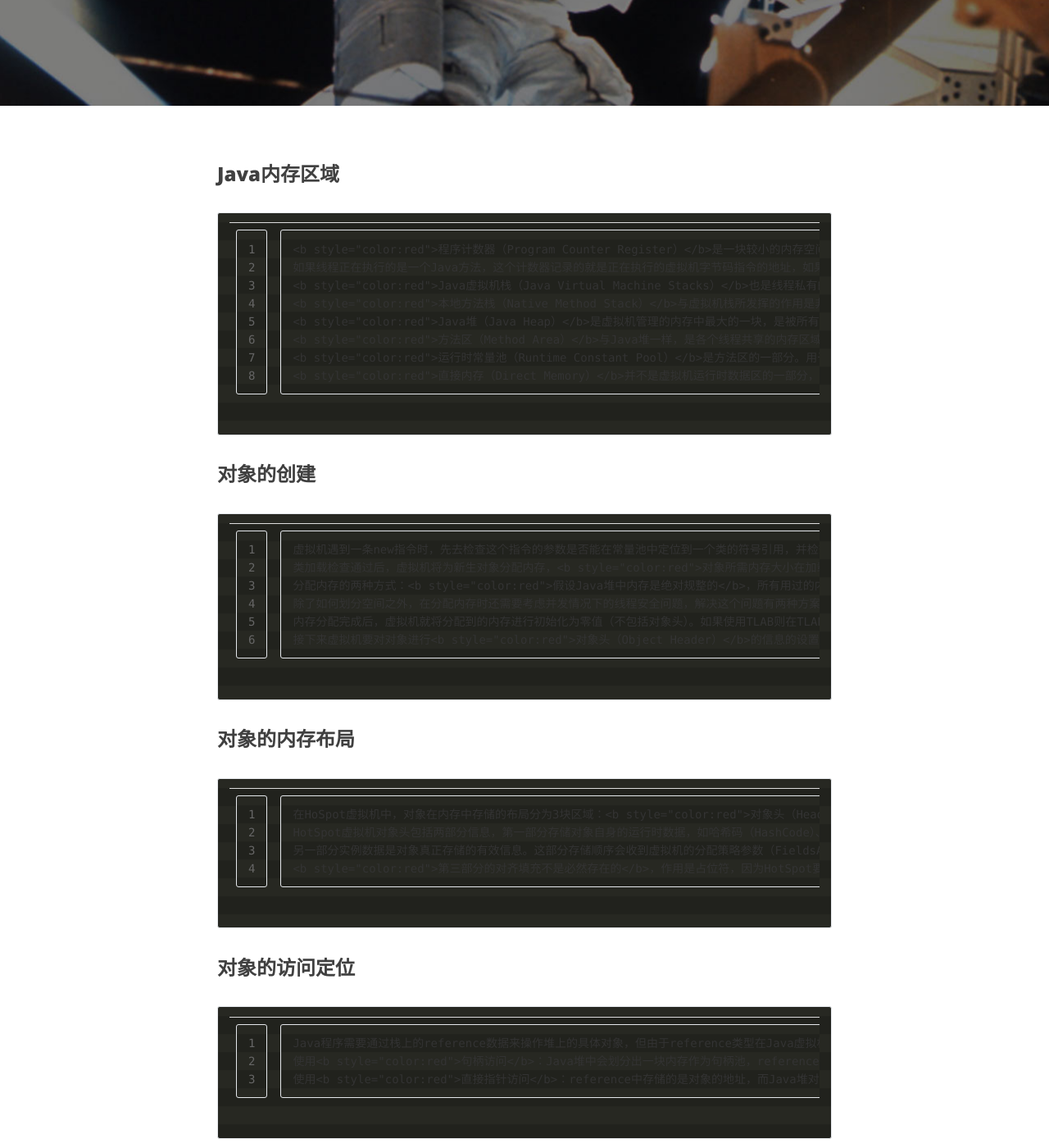
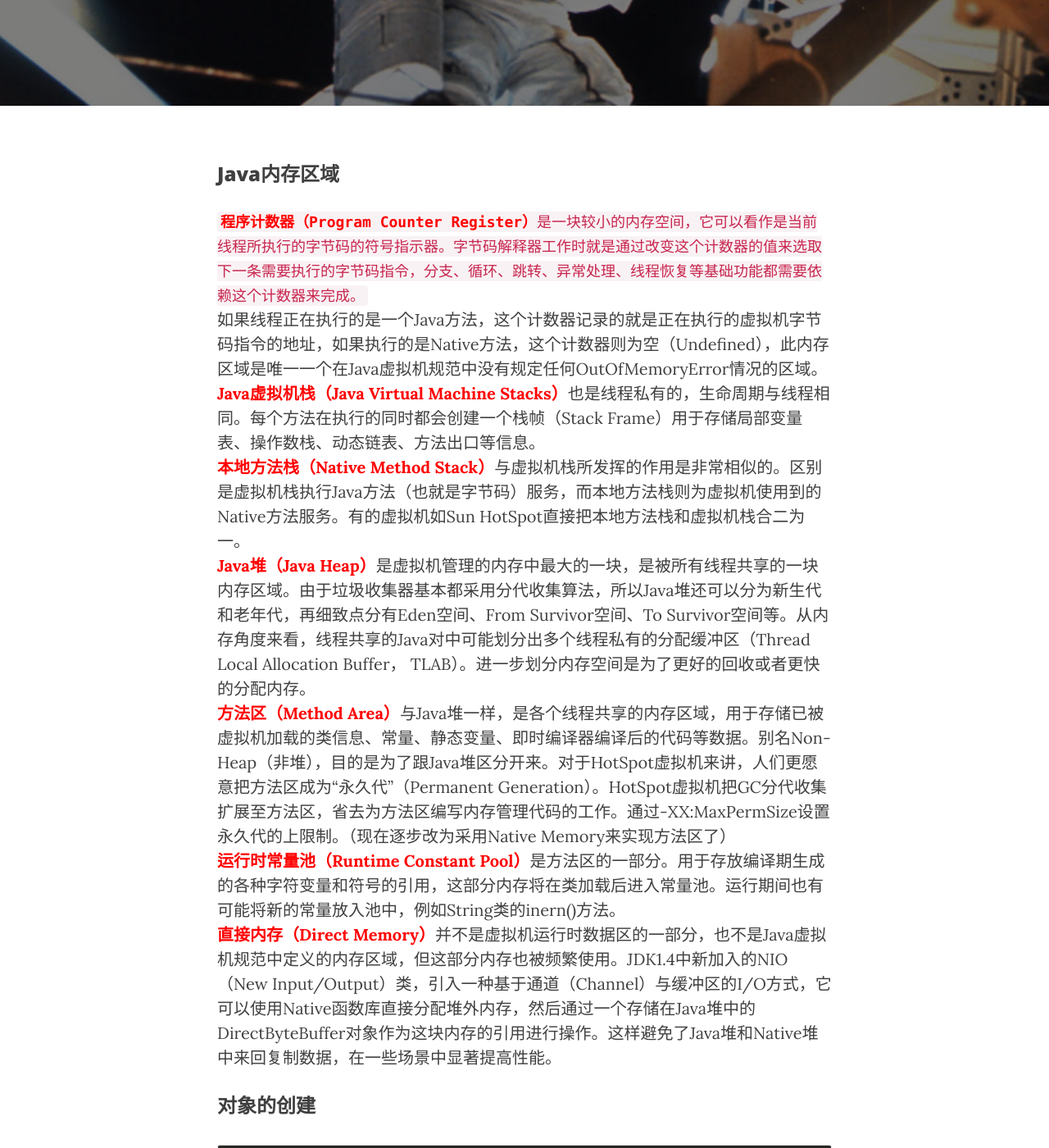
Before and after one commit to scauwjh/blog, a Jekyll site: the page built from _posts/2015-06-22-【读书笔记】《深入理解Java虚拟机：JVM高级特性与最佳实践（最新第二版）》.markdown, in a window 1280 px wide and 1400 px high, scrolled down 468 px. Shown: the whole window at 82% size. Built offline with Jekyll 4.4.1, drawn with Linux system fonts in a browser that asks for light colours; nearby versions of some CDN libraries; comment, search, counter and statistics services are not loaded.

Commit message:
Update 2015-06-22-【读书笔记】《深入理解Java虚拟机：JVM高级特性与最佳实践（最新第二版）》.markdown

```diff
--- a/_posts/2015-06-22-【读书笔记】《深入理解Java虚拟机：JVM高级特性与最佳实践（最新第二版）》.markdown
+++ b/_posts/2015-06-22-【读书笔记】《深入理解Java虚拟机：JVM高级特性与最佳实践（最新第二版）》.markdown
@@ -8,7 +8,7 @@ header-img: "img/post-bg-03.jpg"
 ---
 
 ### Java内存区域
-    <b style="color:red">程序计数器（Program Counter Register）</b>是一块较小的内存空间，它可以看作是当前线程所执行的字节码的符号指示器。字节码解释器工作时就是通过改变这个计数器的值来选取下一条需要执行的字节码指令，分支、循环、跳转、异常处理、线程恢复等基础功能都需要依赖这个计数器来完成。
+<code><b style="color:red">程序计数器（Program Counter Register）</b>是一块较小的内存空间，它可以看作是当前线程所执行的字节码的符号指示器。字节码解释器工作时就是通过改变这个计数器的值来选取下一条需要执行的字节码指令，分支、循环、跳转、异常处理、线程恢复等基础功能都需要依赖这个计数器来完成。</code>
     如果线程正在执行的是一个Java方法，这个计数器记录的就是正在执行的虚拟机字节码指令的地址，如果执行的是Native方法，这个计数器则为空（Undefined），此内存区域是唯一一个在Java虚拟机规范中没有规定任何OutOfMemoryError情况的区域。
     <b style="color:red">Java虚拟机栈（Java Virtual Machine Stacks）</b>也是线程私有的，生命周期与线程相同。每个方法在执行的同时都会创建一个栈帧（Stack Frame）用于存储局部变量表、操作数栈、动态链表、方法出口等信息。
     <b style="color:red">本地方法栈（Native Method Stack）</b>与虚拟机栈所发挥的作用是非常相似的。区别是虚拟机栈执行Java方法（也就是字节码）服务，而本地方法栈则为虚拟机使用到的Native方法服务。有的虚拟机如Sun HotSpot直接把本地方法栈和虚拟机栈合二为一。
```
